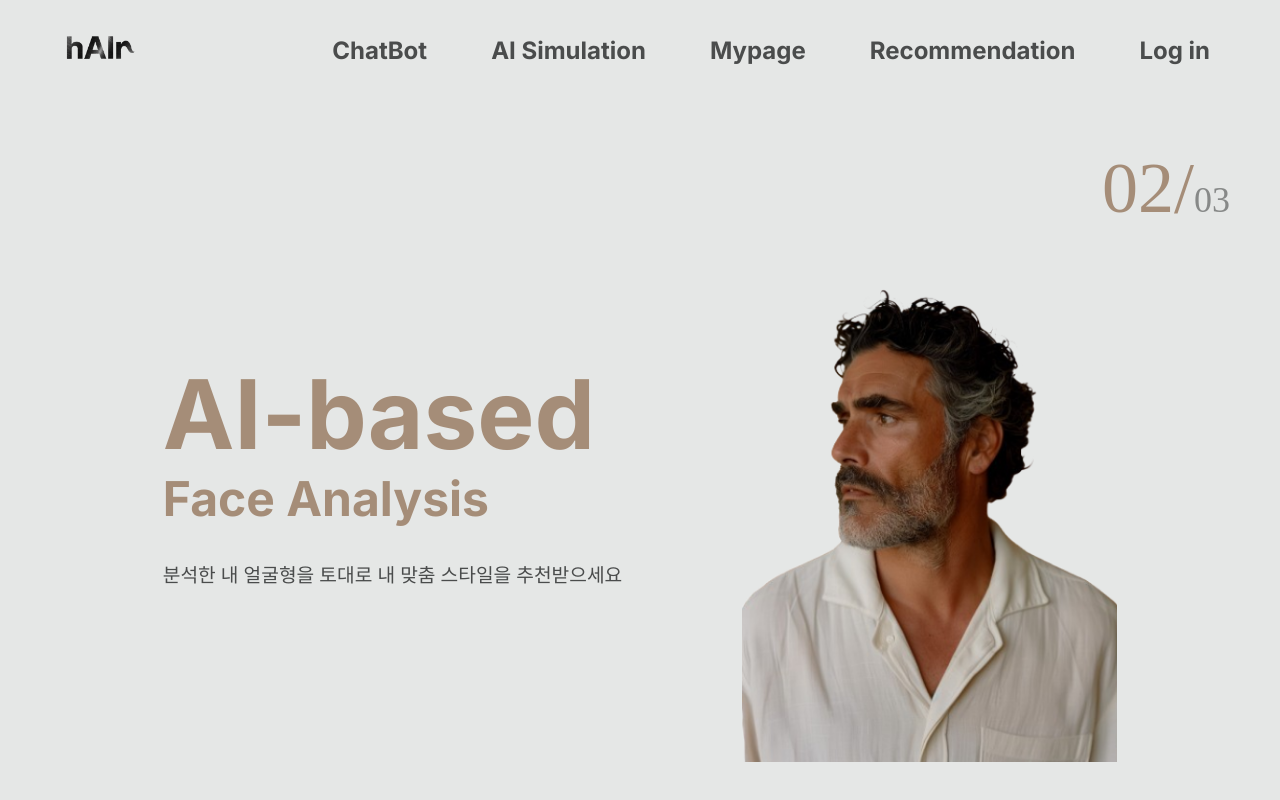
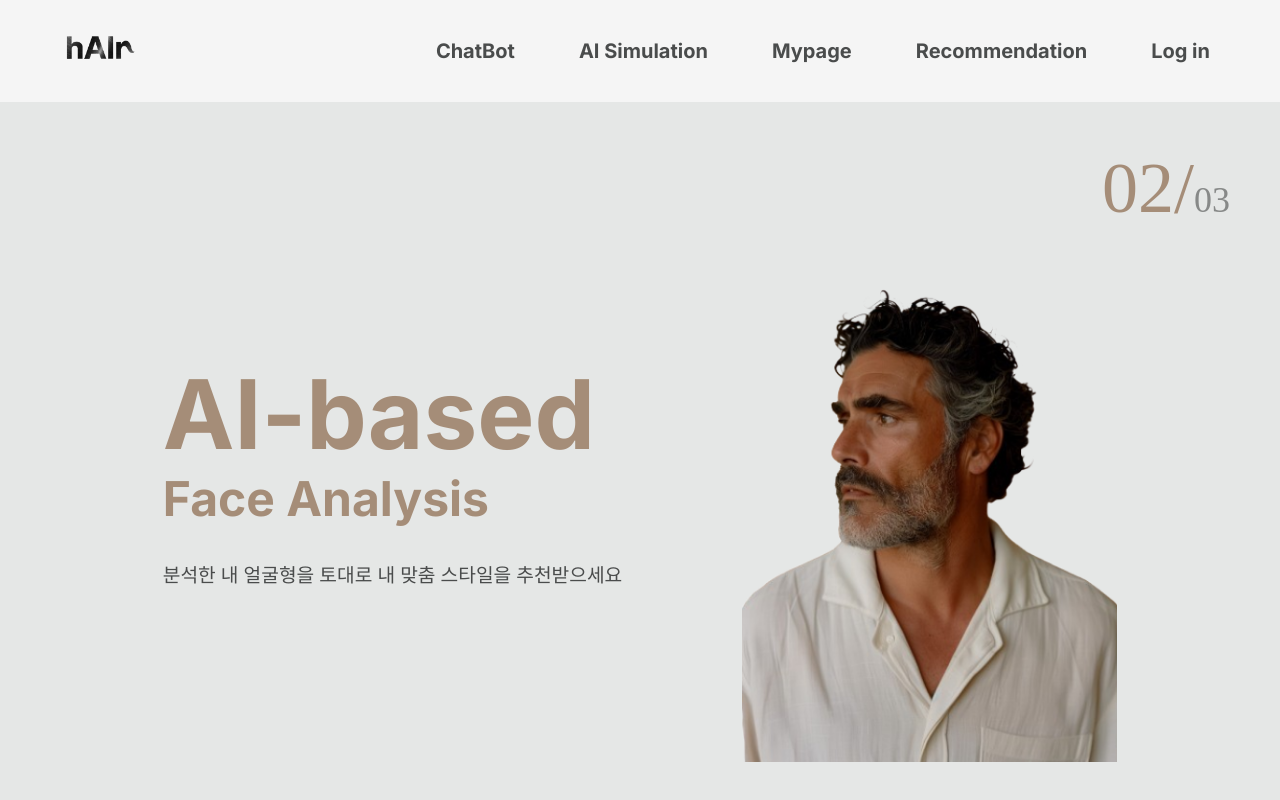
Before and after one commit to AnnSungHee/hAIr_React.JS, a React (Create React App) app: page / in a window 1280 px wide. Built offline with nearby package versions, Linux system fonts and the light colour scheme; a web font is replaced by a local one.

Commit message:
add : [송가람] 헤더 수정

```diff
--- a/src/assets/styles/components/HeaderComponentStyle.css
+++ b/src/assets/styles/components/HeaderComponentStyle.css
@@ -3,6 +3,7 @@
     position: sticky;
     top: 0;
     z-index: 1000;
+    background-color: whitesmoke;
 }
 
 .headerContent {
@@ -18,7 +19,7 @@
 
 .linkList {
     color: #4A4C4C;
-    font-size: 24px;
+    font-size: 20px;
     font-weight: bold;
     display: flex;
     gap: 44px;
@@ -82,6 +83,21 @@
     transition: 0.4s;
 }
 
+/* 반응형 글꼴 크기 설정 */
+@media screen and (max-width: 1200px) {
+    .linkList {
+        font-size: 20px; /* 글꼴 크기 줄임 */
+        gap: 30px; /* 간격 조정 */
+    }
+}
+
+@media screen and (max-width: 992px) {
+    .linkList {
+        font-size: 18px; /* 글꼴 크기 더 줄임 */
+        gap: 20px; /* 간격 조정 */
+    }
+}
+
 @media screen and (max-width: 768px) {
     .headerContent {
         padding: 0.5rem 1.5rem;
@@ -99,3 +115,9 @@
         display: block;
     }
 }
+
+@media screen and (max-width: 576px) {
+    .mobileMenu {
+        font-size: 16px; /* 모바일 메뉴 글꼴 크기 더 줄임 */
+    }
+}
```
